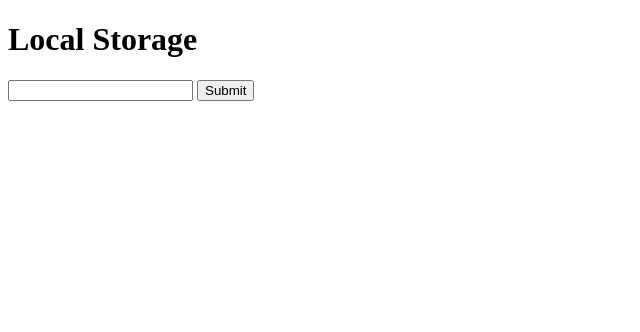
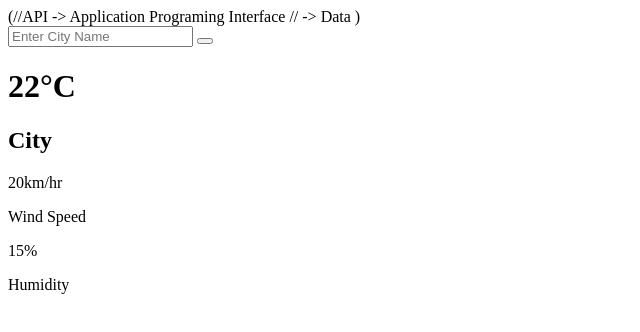
Before and after one commit to 22mikey/CSS-TUTORIAL, a plain HTML site: page index.html in a window 1280 px wide. Shown: the whole page, without its empty margins (0-640 px from the left). Drawn offline with Linux system fonts and the light colour scheme.

Commit message:
Add files via upload

```diff
--- /dev/null
+++ b/Style.css
@@ -0,0 +1,80 @@
+{
+ margin:0;
+ padding:0;
+ font-family:sans-serif;
+ box-siting:
+}
+body{
+    background-color: black;
+}
+.card{
+    width:90%;
+    max-width: 40px;
+    background: linear-gradient(135deg,#00feba,#5b548a);
+    color:#fff;
+    margin:auto;
+    border-radius: 20px;
+    padding: 40px 15px;
+    text-align: center;
+}
+.search{
+    width:100%;
+    display: flex;
+    align-items: center;
+    justify-content: center;
+}
+.search input{
+    border: 0;
+    outline: 0;
+    background-color: #ebffcc;
+    color: #555;
+    padding: 10px 20px;
+    height: 60px;
+    border-radius: 30px;
+    font-size: 10px;
+    margin-right: 15px;
+}
+.search button{
+    border: 0;
+    outline: 0;
+    background-color: #ebffcc;
+    border-radius: 50%;
+    width: 60%;
+    height: 60%;
+    cursor: pointer;
+
+}
+.search button img{
+    width: 10px;
+}
+.weather icon{
+    width: 170px;
+    margin-top: 30px;
+}
+.weather h1{
+    font-size: 15px;
+    font-weight: 400;
+
+}
+.col{
+    display: flex;
+    align-items: center;
+    text-align: left;
+}
+.details{
+    display: flex;
+    justify-content: space-between;
+    align-items: center;
+    padding: 0 20px;
+    margin-top: 50px;
+
+
+}
+.col.img{
+    width: 40px;
+    margin-right: 10px;
+
+}
+.humidity.wind{
+    font-size: 20px;
+}
--- a/index.html
+++ b/index.html
@@ -1,14 +1,32 @@
+(//API -> Application Programing Interface
+// -> Data )
 <!DOCTYPE html>
 <html lang="en">
 <head>
     <meta charset="UTF-8">
     <meta name="viewport" content="width=device-width, initial-scale=1.0">
     <title>Document</title>
-    <script src="script.js"></script>
 </head>
 <body>
-    <h1>Local Storage</h1>
-    <input type="text" id="inp">
-    <button onclick="addName()">Submit</button>
+    <div class="card">
+        <div class="search">
+            <input type="text" id="" placeholder="Enter City Name">
+            <button><img src="" alt=""></button>
+        </div>
+        <div class="wheather">
+            <img src="" alt="" class="weather icon">
+            <h1 class="temp">22°C</h1>
+            <h2 class="city">City</h2>
+        </div>
+        <div class="details">
+            <div class="col">
+                <img src="" alt="">
+            </div>
+            <div class="wind">20km/hr</div>
+            <p>Wind Speed</p>
+            <div class="humidity">15%</div>
+            <p>Humidity</p>
+        </div>
+    </div>
 </body>
 </html>
```
